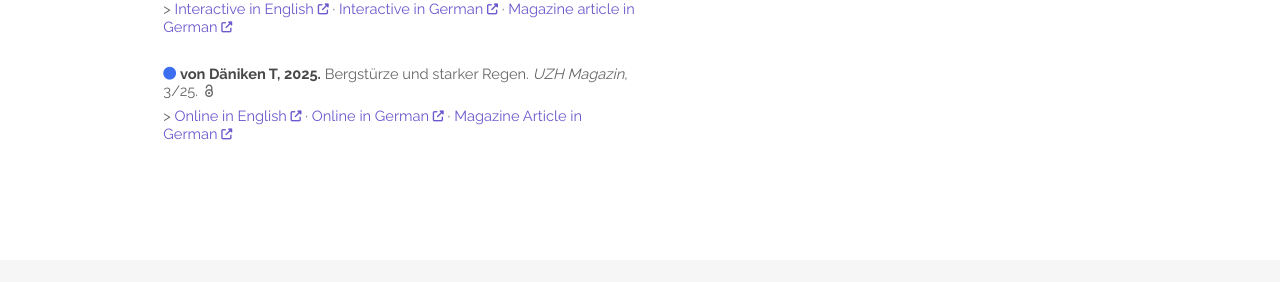
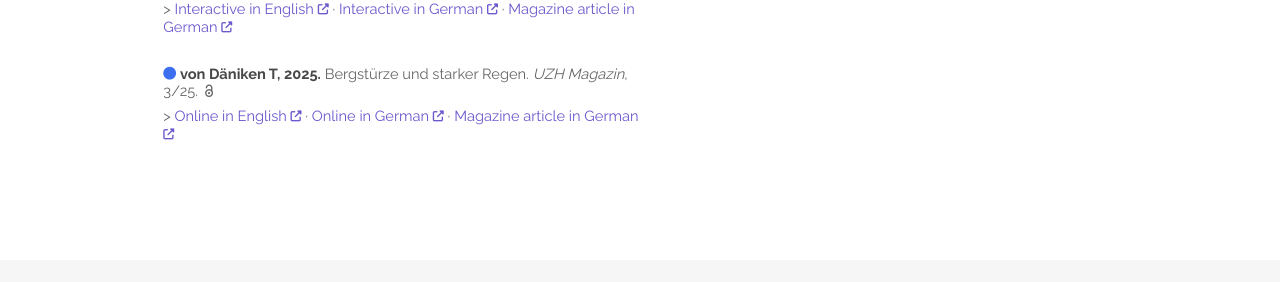
Before and after one commit to dviviroli/dviviroli.github.io, a Jekyll site: the page built from about.html, in a window 1280 px wide and 998 px high. Shown: the part 604-886 px from the top of the window. Built offline with Jekyll 4.4.1, drawn with Linux system fonts in a browser that asks for light colours; some web fonts are replaced.

Commit message:
content update

```diff
--- a/_data/publications_newsitems.yml
+++ b/_data/publications_newsitems.yml
@@ -30,7 +30,7 @@
   - title: Online in German
     url: "https://www.news.uzh.ch/de/articles/news/2025/bergstuerze-und-starker-regen.html"
     external: Y
-  - title: "Magazine Article in German"
+  - title: "Magazine article in German"
     url: "https://issuu.com/uzhch/docs/uzh_magazin_3_2025_/39"
     external: Y
   openaccess: Y
```
